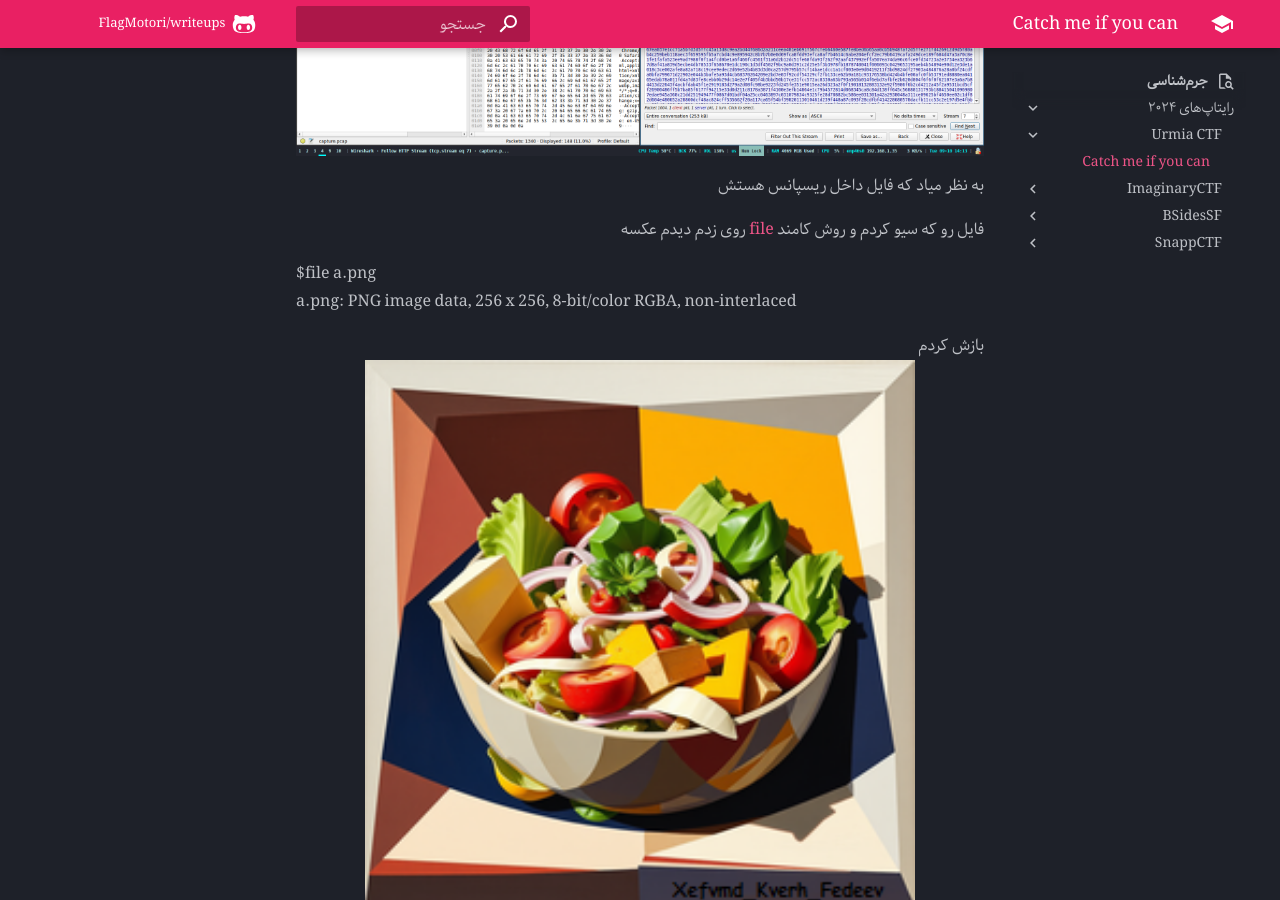
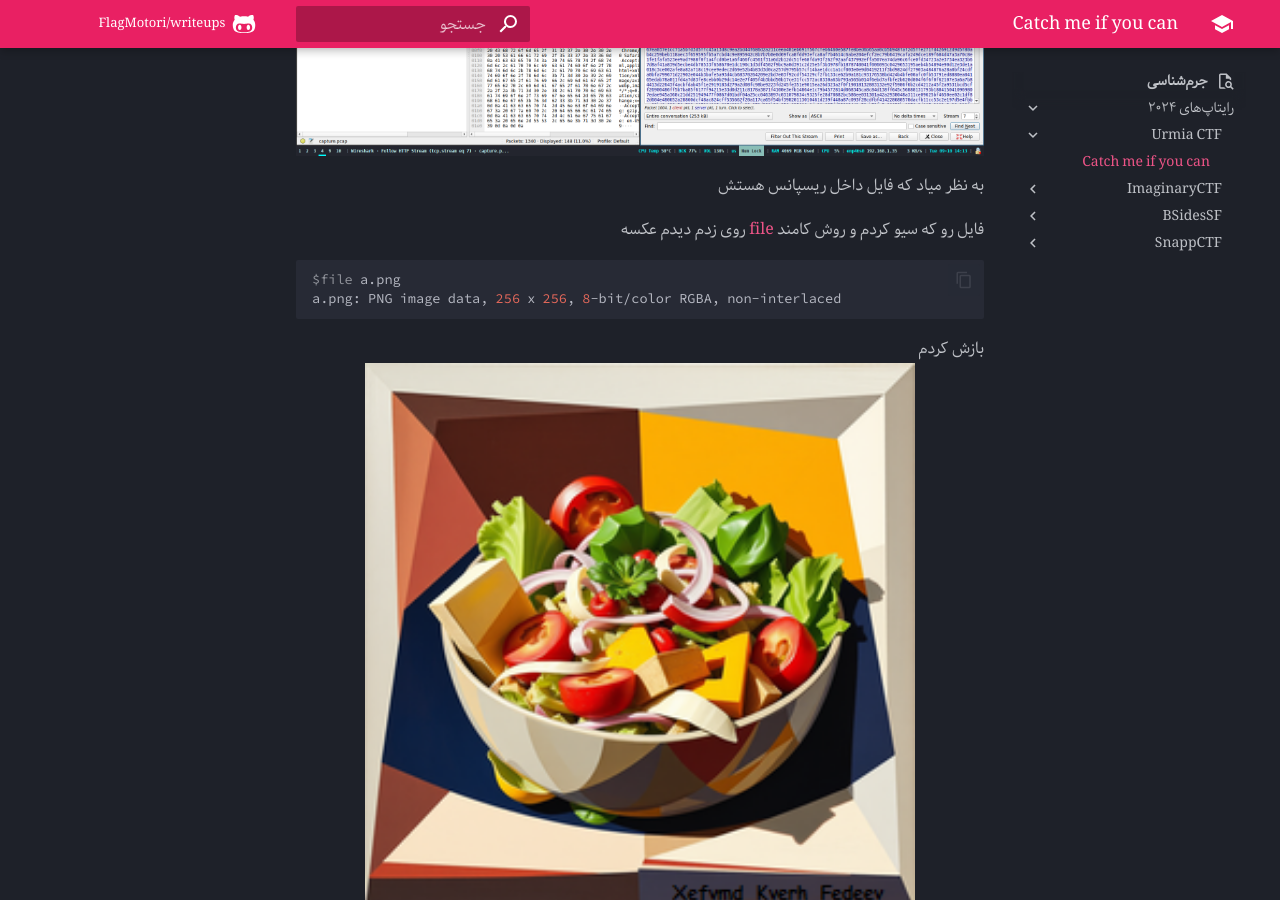
Before and after one commit to FlagMotori/writeups, an MkDocs documentation site: the page built from docs/forensic/writeups/2024/Urmia-CTF/catch-me-if-you-can.md, in a window 1280 px wide and 900 px high, scrolled down 1861 px. Built offline with MkDocs 1.6.1 and Material for MkDocs 9.7.7, drawn with Linux system fonts in a browser that asks for light colours; emoji names are drawn with the system emoji font; comment, search, counter and statistics services are not loaded.

Commit message:
update markdown

````diff
--- a/docs/forensic/writeups/2024/Urmia-CTF/catch-me-if-you-can.md
+++ b/docs/forensic/writeups/2024/Urmia-CTF/catch-me-if-you-can.md
@@ -37,12 +37,10 @@ In the bustling bazaars of ancient Persia, where merchants traded silk and spice
 فایل رو که سیو کردم و روش کامند
 [file](https://www.man7.org/linux/man-pages/man1/file.1.html)
 روی زدم دیدم عکسه
-<div style="text-align: left">
-file a.png$
-</div>
-<div style="text-align: left">
+```bash
+$file a.png
 a.png: PNG image data, 256 x 256, 8-bit/color RGBA, non-interlaced
-</div>
+```
 بازش کردم
 ![a colorful image of vegetables in a bowl with an encrypted message written on the lower right of the iamge ](catch-me-if-you-can-files/secret.png){ width=80%; height: auto; style="display: block; margin: 0 auto" }
 
````
